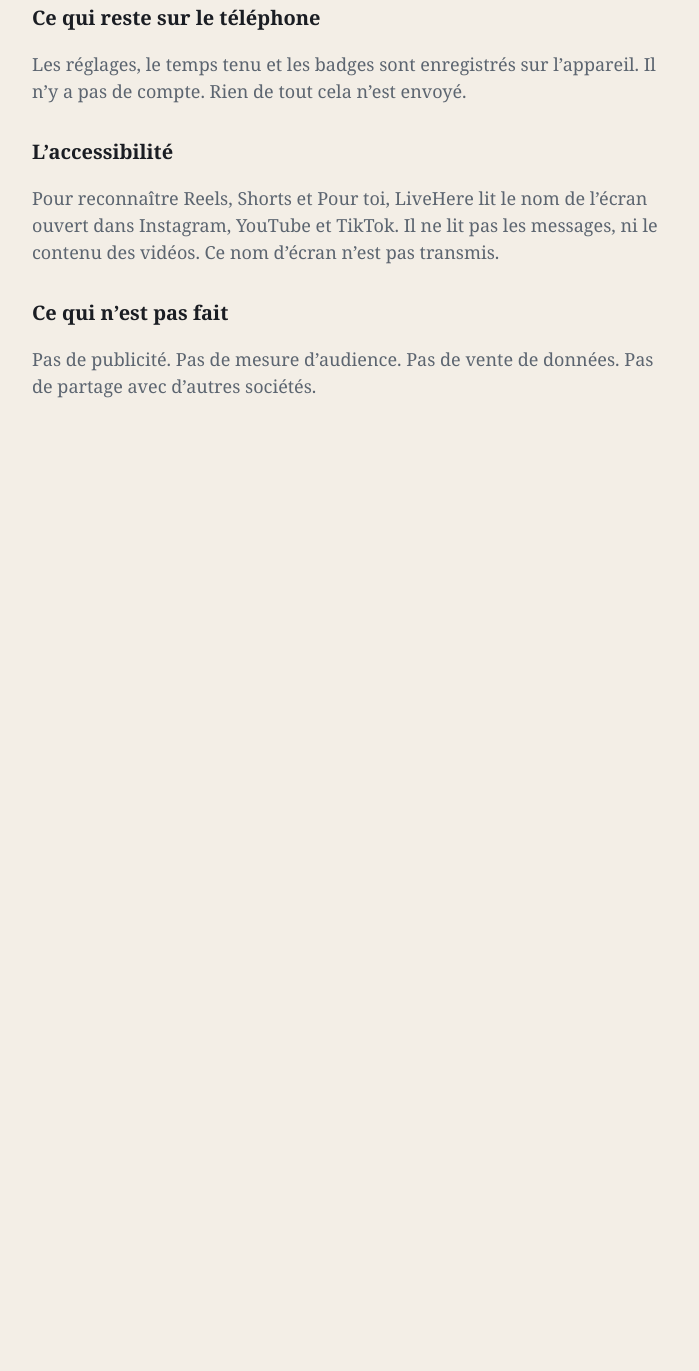
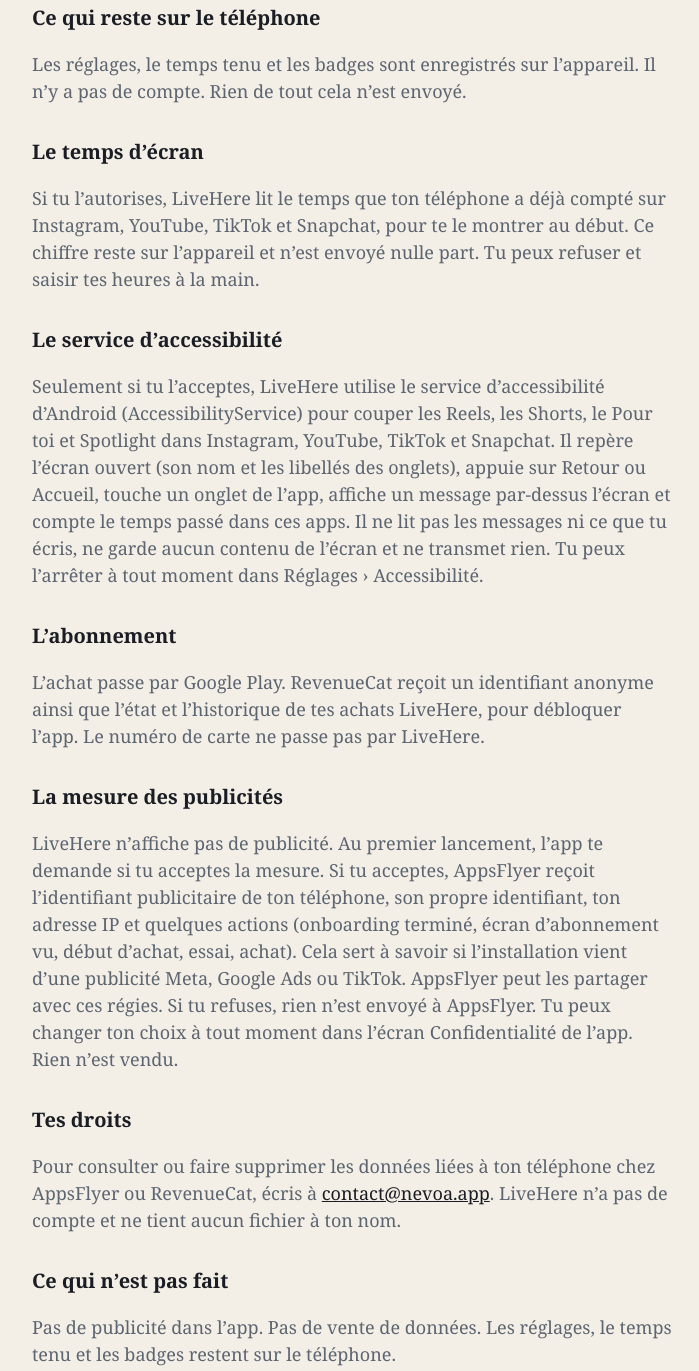
Before and after one commit to legacy-94/livehere-confidentialite, a plain HTML site: page index.html in a window 1280 px wide. Shown: the part 327-1698 px from the top of the page, without its empty margins (288-987 px from the left). Before the commit the page ends 817 px from the top, so only its background shows below. Drawn offline with Linux system fonts and the light colour scheme.

Commit message:
Politique de confidentialite LiveHere: accessibilite, abonnement, mesure des publicites, droits

```diff
--- a/index.html
+++ b/index.html
@@ -21,10 +21,18 @@
     <p>LiveHere est publié par SANSAL, Résidence Clos la Garenne, 21 allée des Effes, 94260 Fresnes. Contact : <a href="mailto:contact@nevoa.app">contact@nevoa.app</a>.</p>
     <h2>Ce qui reste sur le téléphone</h2>
     <p>Les réglages, le temps tenu et les badges sont enregistrés sur l’appareil. Il n’y a pas de compte. Rien de tout cela n’est envoyé.</p>
-    <h2>L’accessibilité</h2>
-    <p>Pour reconnaître Reels, Shorts et Pour toi, LiveHere lit le nom de l’écran ouvert dans Instagram, YouTube et TikTok. Il ne lit pas les messages, ni le contenu des vidéos. Ce nom d’écran n’est pas transmis.</p>
+    <h2>Le temps d’écran</h2>
+    <p>Si tu l’autorises, LiveHere lit le temps que ton téléphone a déjà compté sur Instagram, YouTube, TikTok et Snapchat, pour te le montrer au début. Ce chiffre reste sur l’appareil et n’est envoyé nulle part. Tu peux refuser et saisir tes heures à la main.</p>
+    <h2>Le service d’accessibilité</h2>
+    <p>Seulement si tu l’acceptes, LiveHere utilise le service d’accessibilité d’Android (AccessibilityService) pour couper les Reels, les Shorts, le Pour toi et Spotlight dans Instagram, YouTube, TikTok et Snapchat. Il repère l’écran ouvert (son nom et les libellés des onglets), appuie sur Retour ou Accueil, touche un onglet de l’app, affiche un message par-dessus l’écran et compte le temps passé dans ces apps. Il ne lit pas les messages ni ce que tu écris, ne garde aucun contenu de l’écran et ne transmet rien. Tu peux l’arrêter à tout moment dans Réglages › Accessibilité.</p>
+    <h2>L’abonnement</h2>
+    <p>L’achat passe par Google Play. RevenueCat reçoit un identifiant anonyme ainsi que l’état et l’historique de tes achats LiveHere, pour débloquer l’app. Le numéro de carte ne passe pas par LiveHere.</p>
+    <h2>La mesure des publicités</h2>
+    <p>LiveHere n’affiche pas de publicité. Au premier lancement, l’app te demande si tu acceptes la mesure. Si tu acceptes, AppsFlyer reçoit l’identifiant publicitaire de ton téléphone, son propre identifiant, ton adresse IP et quelques actions (onboarding terminé, écran d’abonnement vu, début d’achat, essai, achat). Cela sert à savoir si l’installation vient d’une publicité Meta, Google Ads ou TikTok. AppsFlyer peut les partager avec ces régies. Si tu refuses, rien n’est envoyé à AppsFlyer. Tu peux changer ton choix à tout moment dans l’écran Confidentialité de l’app. Rien n’est vendu.</p>
+    <h2>Tes droits</h2>
+    <p>Pour consulter ou faire supprimer les données liées à ton téléphone chez AppsFlyer ou RevenueCat, écris à <a href="mailto:contact@nevoa.app">contact@nevoa.app</a>. LiveHere n’a pas de compte et ne tient aucun fichier à ton nom.</p>
     <h2>Ce qui n’est pas fait</h2>
-    <p>Pas de publicité. Pas de mesure d’audience. Pas de vente de données. Pas de partage avec d’autres sociétés.</p>
+    <p>Pas de publicité dans l’app. Pas de vente de données. Les réglages, le temps tenu et les badges restent sur le téléphone.</p>
   </main>
 </body>
 </html>
```
